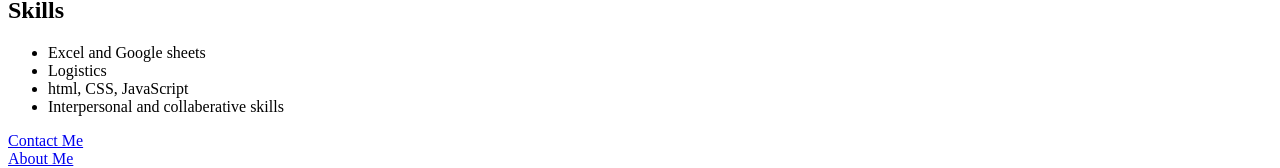
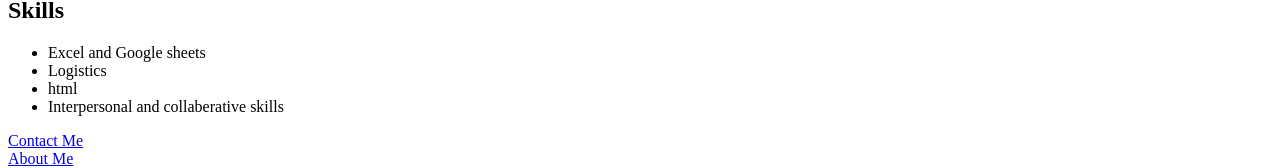
Before and after one commit to Ossyaa/html-resume, a plain HTML site: page index.html in a window 1280 px wide. Shown: the part 921-1089 px from the top of the page. Drawn offline with Linux system fonts and the light colour scheme.

Commit message:
Update index.html

```diff
--- a/index.html
+++ b/index.html
@@ -100,7 +100,7 @@
                 <ul>
                     <li>Excel and Google sheets</li>
                     <li>Logistics</li>
-                    <li>html, CSS, JavaScript</li>
+                    <li>html</li>
                     <li>Interpersonal and collaberative skills</li>
                 </ul>
             </p>
```
